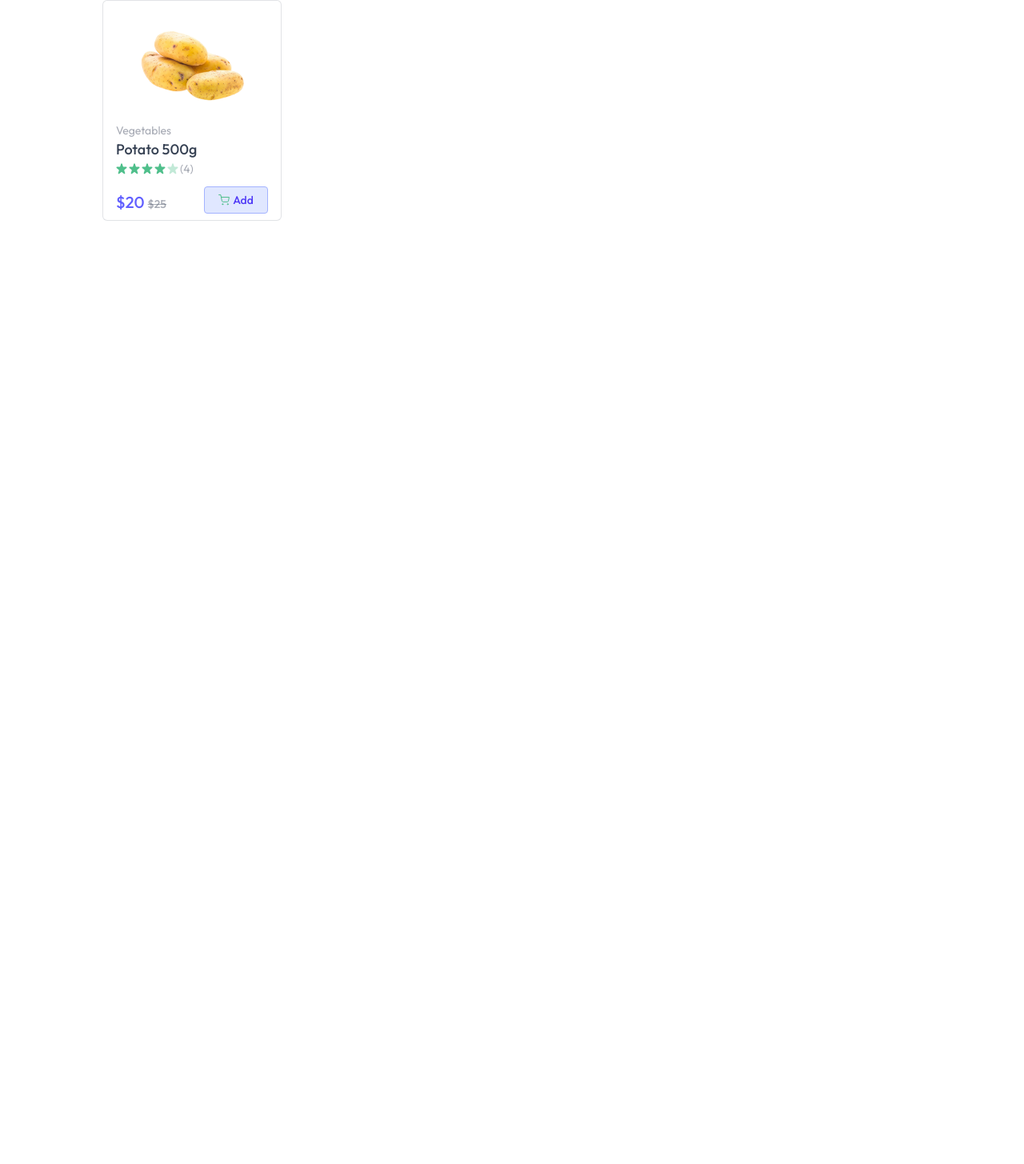
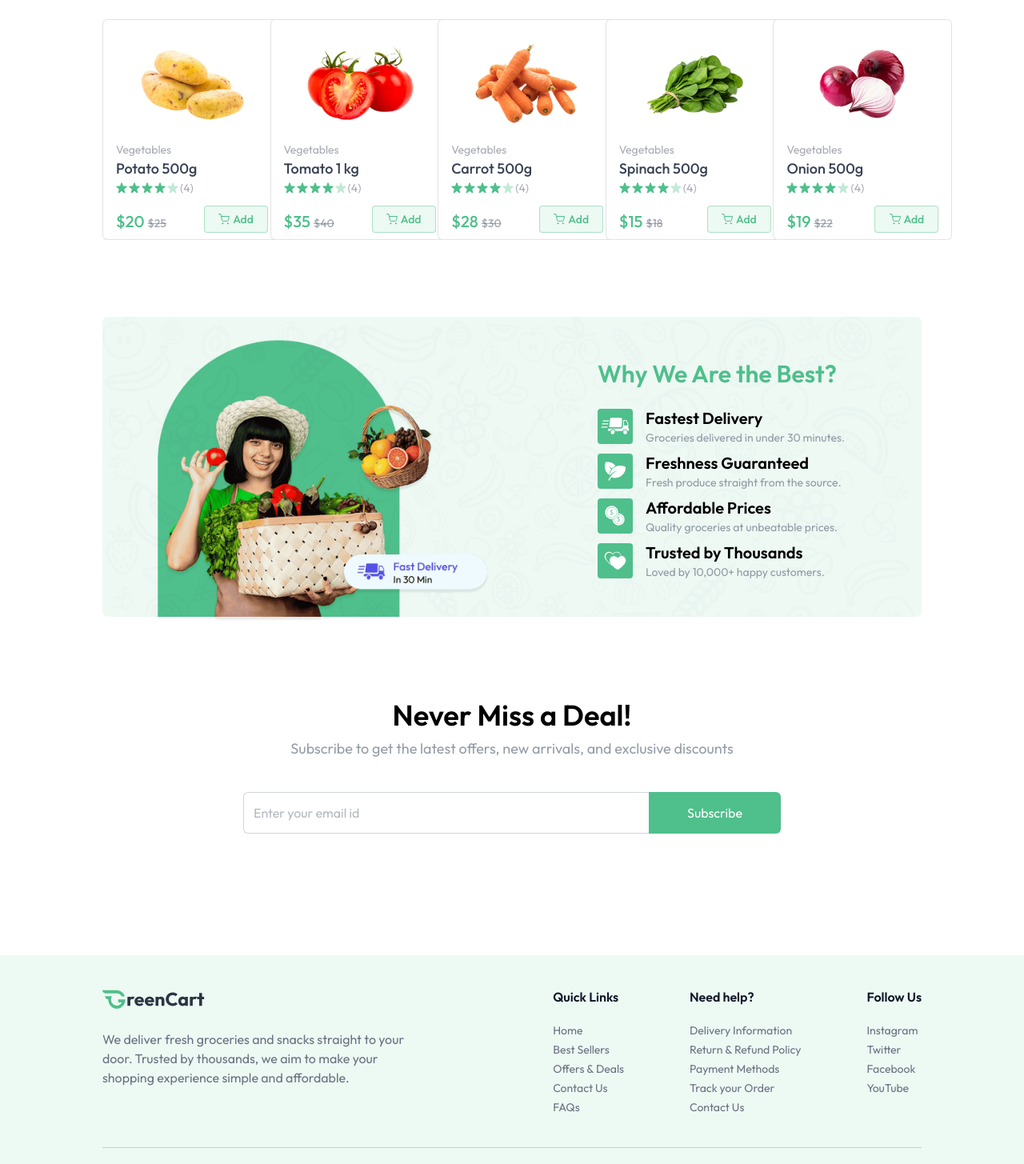
Before and after one commit to paulongf/ecommerce-delivery, a React (Vite) app in the folder client/: page / in a window 1280 px wide. Shown: the part 904-2359 px from the top of the page at 80% size. Before the commit the page ends 1180 px from the top, so only its background shows below. Built offline with nearby package versions, Linux system fonts and the light colour scheme.

Commit message:
Creating NewsLetter, BestSellers, Footer at Home

```diff
--- a/client/src/App.jsx
+++ b/client/src/App.jsx
@@ -3,6 +3,7 @@ import Navbar from './components/Navbar'
 import { Route, Routes, useLocation } from 'react-router-dom'
 import Home from './pages/Home'
 import {Toaster} from 'react-hot-toast'
+import Footer from './components/Footer'
 
 const App = () => {
 
@@ -22,6 +23,7 @@ const App = () => {
         <Route path='/' element={<Home/>}/>
       </Routes>
      </div>
+     { !isSellerPath && <Footer/>}
     </div>
   )
 }
--- a/client/src/components/BestSeller.jsx
+++ b/client/src/components/BestSeller.jsx
@@ -7,8 +7,13 @@ const BestSeller = () => {
   return (
     <div className='mt-16'>
         <p className='text-2xl md:text-3xl font-medium'>Best Sellers</p>
-        <div>
-            <ProductCard product={products[0]}/>
+        <div className='grid grid-cols-2 sm:grid-cols-3 md:grid-cols-4 gap-3 md:gap-6 lg:grid-cols-5 mt-6'>
+            {
+                products.filter((product)=> product.inStock).slice(0,5).map((product, index)=>(
+                    <ProductCard key={index} product={product}/>
+                ))
+            }
+
         </div>
     </div>
   )
--- /dev/null
+++ b/client/src/components/BottomBanner.jsx
@@ -0,0 +1,37 @@
+import React from 'react'
+import { assets, features } from '../assets/assets'
+
+const BottomBanner = () => {
+  return (
+    <div className='relative mt-24'>
+        <img src={assets.bottom_banner_image} alt='Banner' className='w-full hidden md:block'/>
+        <img src={assets.bottom_banner_image_sm} alt='Banner' className='w-full md:hidden'/>
+        <div className='absolute inset-0 flex flex-col items-center md:items-end md:justify-center
+        pt-16 md:pt-0 md:pr-24'>
+            <div>
+                <h1 className='text-2xl md:text-3xl font-semibold text-primary mb-6'>
+                    Why We Are the Best?
+                </h1>
+                {
+                    features.map((feature, index)=> (
+                        <div key={index} className='flex items-center gap-4 mt-2'>
+                            <img src={feature.icon} alt={feature.title} className='md:w-11 w-9'/>
+                            <div>
+                                <h3 className='text-lg md:text-xl font-semibold'>
+                                    {feature.title}
+                                </h3>
+                                <p className='text-gray-500/70 text-xs md:text-sm'>
+                                    {feature.description}
+                                </p>
+                            </div>
+
+                        </div>
+                    ))
+                }
+            </div>
+        </div>
+    </div>
+  )
+}
+
+export default BottomBanner
--- /dev/null
+++ b/client/src/components/Footer.jsx
@@ -0,0 +1,40 @@
+import React from 'react'
+import {assets, footerLinks} from '../assets/assets'
+
+const Footer = () => {
+
+    return (
+        <div className="px-6 md:px-16 lg:px-24 xl:px-32 mt-24 bg-primary/10">
+            <div className="flex flex-col md:flex-row items-start justify-between gap-10 py-10 border-b border-gray-500/30 text-gray-500">
+                <div>
+                    <img className="w-34 md:w-32" src={assets.logo} alt="logo" />
+                    <p className="max-w-[410px] mt-6">
+                        We deliver fresh groceries and snacks straight to your door.
+                        Trusted by thousands, we aim to make your shopping experience
+                        simple and affordable.
+                    </p>
+                </div>
+                <div className="flex flex-wrap justify-between w-full md:w-[45%] gap-5">
+                    {footerLinks.map((section, index) => (
+                        <div key={index}>
+                            <h3 className="font-semibold text-base text-gray-900 md:mb-5 mb-2">{section.title}</h3>
+                            <ul className="text-sm space-y-1">
+                                {section.links.map((link, i) => (
+                                    <li key={i}>
+                                        <a href={link.url} className="hover:underline transition">{link.text}</a>
+                                    </li>
+                                ))}
+                            </ul>
+                        </div>
+                    ))}
+                </div>
+            </div>
+            <p className="py-4 text-center text-sm md:text-base text-gray-500/80">
+                Copyright {new Date().getFullYear()} © PrebuiltUI All Right Reserved.
+            </p>
+        </div>
+    );
+
+}
+
+export default Footer
--- /dev/null
+++ b/client/src/components/NewsLetter.jsx
@@ -0,0 +1,26 @@
+import React from 'react'
+
+const NewsLetter = () => {
+  return (
+    <div className="flex flex-col items-center justify-center text-center space-y-2 mt-24 pb-14">
+            <h1 className="md:text-4xl text-2xl font-semibold">Never Miss a Deal!</h1>
+            <p className="md:text-lg text-gray-500/70 pb-8">
+                Subscribe to get the latest offers, new arrivals, and exclusive discounts
+            </p>
+            <form className="flex items-center justify-between max-w-2xl w-full md:h-13 h-12">
+                <input
+                    className="border border-gray-300 rounded-md h-full border-r-0 outline-none w-full rounded-r-none px-3 text-gray-500"
+                    type="text"
+                    placeholder="Enter your email id"
+                    required
+                />
+                <button type="submit" className="md:px-12 px-8 h-full text-white bg-primary hover:bg-primary-dull transition-all cursor-pointer rounded-md rounded-l-none">
+                    Subscribe
+                </button>
+            </form>
+        </div>
+
+  )
+}
+
+export default NewsLetter
--- a/client/src/components/ProductCard.jsx
+++ b/client/src/components/ProductCard.jsx
@@ -23,22 +23,23 @@ const ProductCard = ({product}) => {
                     <p>(4)</p>
                 </div>
                 <div className="flex items-end justify-between mt-3">
-                    <p className="md:text-xl text-base font-medium text-indigo-500">
+                    <p className="md:text-xl text-base font-medium text-primary">
                         {currency}${product.offerPrice}{" "} <span className="text-gray-500/60 md:text-sm text-xs line-through">{currency}${product.price}{" "}</span>
                     </p>
-                    <div className="text-indigo-500">
+                    <div className="text-primary" onClick={(e) => { e.stopPropagation(); }} >
                         {!cartItems[product._id] ? (
-                            <button className="flex items-center justify-center gap-1 bg-indigo-100 border border-indigo-300 md:w-[80px] w-[64px] h-[34px] rounded text-indigo-600 font-medium" onClick={() => setCount(1)} >
+                            <button onClick={()=> addToCart(product?._id)} className="flex items-center justify-center gap-1 bg-primary/10 border border-primary/40 md:w-[80px] w-[64px] h-[34px]
+                             rounded  font-medium cursor-pointer" >
                                 <img src={assets.cart_icon} alt='cart_icon'/>
                                 Add
                             </button>
                         ) : (
-                            <div className="flex items-center justify-center gap-2 md:w-20 w-16 h-[34px] bg-indigo-500/25 rounded select-none">
-                                <button onClick={() => setCount((prev) => Math.max(prev - 1, 0))} className="cursor-pointer text-md px-2 h-full" >
+                            <div className="flex items-center justify-center gap-2 md:w-20 w-16 h-[34px] bg-primary/25 rounded select-none">
+                                <button onClick={() => {removeFromCart(product?._id)}} className="cursor-pointer text-md px-2 h-full" >
                                     -
                                 </button>
-                                <span className="w-5 text-center">{cartItems[product._id]}</span>
-                                <button onClick={() => setCount((prev) => prev + 1)} className="cursor-pointer text-md px-2 h-full" >
+                                <span className="w-5 text-center">{cartItems[product?._id]}</span>
+                                <button onClick={() => {addToCart(product?._id)}} className="cursor-pointer text-md px-2 h-full" >
                                     +
                                 </button>
                             </div>
--- a/client/src/context/AppContext.jsx
+++ b/client/src/context/AppContext.jsx
@@ -23,7 +23,7 @@ export const AppContextProvider = ({children})=>{
     }
 
     // Add Product to Cart
-    const addToCart = ()=>{
+    const addToCart = (itemId)=>{
         let cartData = structuredClone(cartItems);
 
         if(cartData[itemId]){
--- a/client/src/pages/Home.jsx
+++ b/client/src/pages/Home.jsx
@@ -2,6 +2,8 @@ import React from 'react'
 import MainBanner from '../components/MainBanner'
 import Categories from '../components/Categories'
 import BestSeller from '../components/BestSeller'
+import BottomBanner from '../components/BottomBanner'
+import NewsLetter from '../components/NewsLetter'
 
 const Home = () => {
   return (
@@ -9,6 +11,8 @@ const Home = () => {
         <MainBanner/>
         <Categories/>
         <BestSeller/>
+        <BottomBanner/>
+        <NewsLetter/>
     </div>
   )
 }
```
